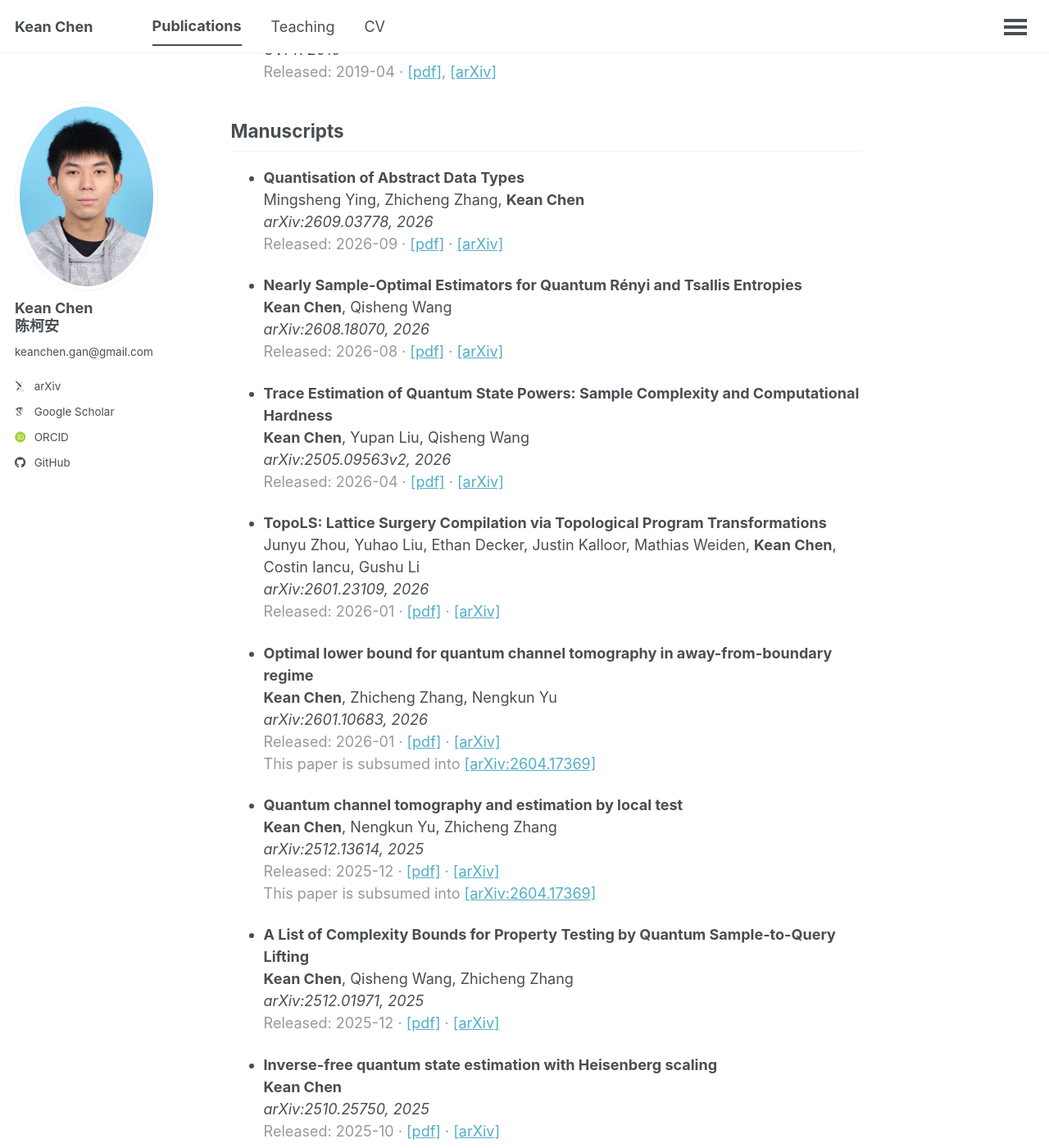
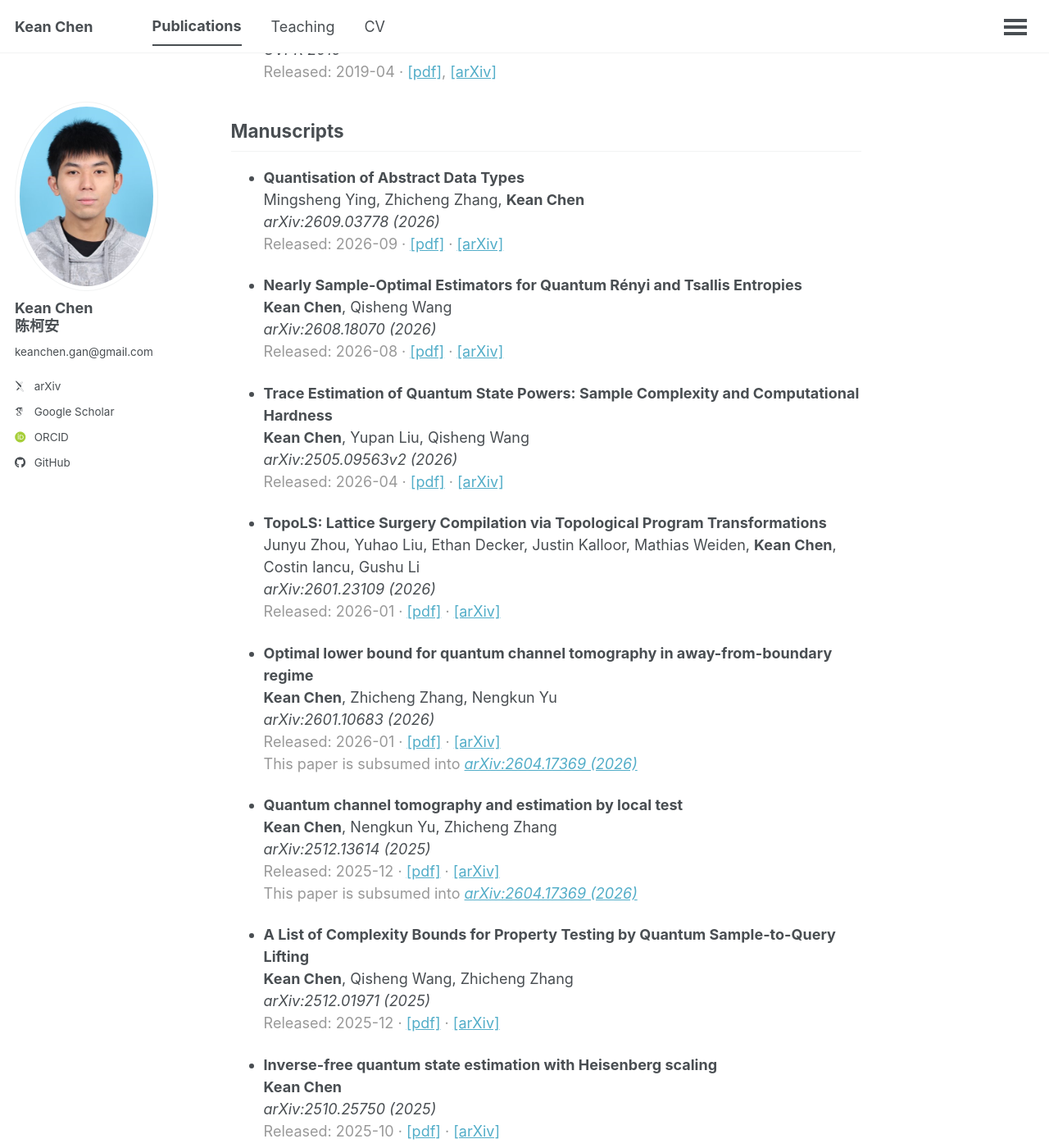
Before and after one commit to cccorn/cccorn.github.io, a Jekyll site: the page built from _pages/publications.md, in a window 1280 px wide and 1400 px high, scrolled down 2657 px. Shown: the whole window at 82% size. Built offline with Jekyll 4.4.1, drawn with Linux system fonts in a browser that asks for light colours; some web fonts are replaced; some of the changed text lies outside the part shown.

Commit message:
Update publications.md

```diff
--- a/_pages/publications.md
+++ b/_pages/publications.md
@@ -29,7 +29,7 @@ Papers are listed by release date.
 **Kean Chen**, Filippo Girardi, Aadil Oufkir, Nengkun Yu, Zhicheng Zhang
 *FOCS 2026*
 <span class="light-text">Released: 2026-04 &middot; [[pdf]](/publications/Quantum_channel_tomography_optimal_bounds_and_a_Heisenberg_to_classical_phase_transition.pdf) &middot; [[arXiv]](https://arxiv.org/abs/2604.17369)</span>
-<span class="light-text">This paper subsumes prior papers [[arXiv:2512.13614]](https://arxiv.org/abs/2512.13614), [[arXiv:2601.04180]](https://arxiv.org/abs/2601.04180), [[arXiv:2601.10683]](https://arxiv.org/abs/2601.10683)</span>
+<span class="light-text">This paper subsumes prior papers [*arXiv:2512.13614 (2025)*](https://arxiv.org/abs/2512.13614), [*arXiv:2601.04180 (2026)*](https://arxiv.org/abs/2601.04180), [*arXiv:2601.10683 (2026)*](https://arxiv.org/abs/2601.10683)</span>
 
 - **AlphaSyndrome: Tackling the Syndrome Measurement Circuit Scheduling Problem for QEC Codes**
 Yuhao Liu, Shuohao Ping, Junyu Zhou, Ethan Decker, Justin Kalloor, Mathias Weiden, **Kean Chen**, Yunong Shi, Ali Javadi-Abhari, Costin Iancu, Gushu Li
@@ -105,47 +105,47 @@ Zhiming Chen, **Kean Chen**, Weiyao Lin, John See, Hui Yu, Yan Ke, Cong Yang
 
 - **Quantisation of Abstract Data Types**
 Mingsheng Ying, Zhicheng Zhang, **Kean Chen**
-*arXiv:2609.03778, 2026*
+*arXiv:2609.03778 (2026)*
 <span class="light-text">Released: 2026-09 &middot; [[pdf]](/publications/Quantisation_of_Abstract_Data_Types.pdf) &middot; [[arXiv]](https://arxiv.org/abs/2609.03778)</span>
 
 - **Nearly Sample-Optimal Estimators for Quantum Rényi and Tsallis Entropies**
 **Kean Chen**, Qisheng Wang
-*arXiv:2608.18070, 2026*
+*arXiv:2608.18070 (2026)*
 <span class="light-text">Released: 2026-08 &middot; [[pdf]](/publications/Nearly_Sample-Optimal_Estimators_for_Quantum_Renyi_and_Tsallis_Entropies.pdf) &middot; [[arXiv]](https://arxiv.org/abs/2608.18070)</span>
 
 - **Trace Estimation of Quantum State Powers: Sample Complexity and Computational Hardness**
 **Kean Chen**, Yupan Liu, Qisheng Wang
-*arXiv:2505.09563v2, 2026*
+*arXiv:2505.09563v2 (2026)*
 <span class="light-text">Released: 2026-04 &middot; [[pdf]](/publications/Trace_Estimation_of_Quantum_State_Powers_Sample_Complexity_and_Computational_Hardness.pdf) &middot; [[arXiv]](https://arxiv.org/abs/2505.09563v2)</span>
 
 - **TopoLS: Lattice Surgery Compilation via Topological Program Transformations**
 Junyu Zhou, Yuhao Liu, Ethan Decker, Justin Kalloor, Mathias Weiden, **Kean Chen**, Costin Iancu, Gushu Li
-*arXiv:2601.23109, 2026*
+*arXiv:2601.23109 (2026)*
 <span class="light-text">Released: 2026-01 &middot; [[pdf]](/publications/TopoLS_Lattice_Surgery_Compilation_via_Topological_Program_Transformations.pdf) &middot; [[arXiv]](https://arxiv.org/abs/2601.23109)</span>
 
 - **Optimal lower bound for quantum channel tomography in away-from-boundary regime**
 **Kean Chen**, Zhicheng Zhang, Nengkun Yu
-*arXiv:2601.10683, 2026*
+*arXiv:2601.10683 (2026)*
 <span class="light-text">Released: 2026-01 &middot; [[pdf]](/publications/Optimal_lower_bound_for_quantum_channel_tomography_in_away-from-boundary_regime.pdf) &middot; [[arXiv]](https://arxiv.org/abs/2601.10683)</span>
-<span class="light-text">This paper is subsumed into [[arXiv:2604.17369]](https://arxiv.org/abs/2604.17369)</span>
+<span class="light-text">This paper is subsumed into [*arXiv:2604.17369 (2026)*](https://arxiv.org/abs/2604.17369)</span>
 
 - **Quantum channel tomography and estimation by local test**
 **Kean Chen**, Nengkun Yu, Zhicheng Zhang
-*arXiv:2512.13614, 2025*
+*arXiv:2512.13614 (2025)*
 <span class="light-text">Released: 2025-12 &middot; [[pdf]](/publications/Quantum_channel_tomography_and_estimation_by_local_test.pdf) &middot; [[arXiv]](https://arxiv.org/abs/2512.13614)</span>
-<span class="light-text">This paper is subsumed into [[arXiv:2604.17369]](https://arxiv.org/abs/2604.17369)</span>
+<span class="light-text">This paper is subsumed into [*arXiv:2604.17369 (2026)*](https://arxiv.org/abs/2604.17369)</span>
 
 - **A List of Complexity Bounds for Property Testing by Quantum Sample-to-Query Lifting**
 **Kean Chen**, Qisheng Wang, Zhicheng Zhang
-*arXiv:2512.01971, 2025*
+*arXiv:2512.01971 (2025)*
 <span class="light-text">Released: 2025-12 &middot; [[pdf]](/publications/A_List_of_Complexity_Bounds_for_Property_Testing_by_Quantum_Sample-to-Query_Lifting.pdf) &middot; [[arXiv]](https://arxiv.org/abs/2512.01971)</span>
 
 - **Inverse-free quantum state estimation with Heisenberg scaling**
 **Kean Chen**
-*arXiv:2510.25750, 2025*
+*arXiv:2510.25750 (2025)*
 <span class="light-text">Released: 2025-10 &middot; [[pdf]](/publications/Inverse-free_quantum_state_estimation_with_Heisenberg_scaling.pdf) &middot; [[arXiv]](https://arxiv.org/abs/2510.25750)</span>
 
 - **VeriQBench: A Benchmark for Multiple Types of Quantum Circuits**
 **Kean Chen**, Wang Fang, Ji Guan, Xin Hong, Mingyu Huang, Junyi Liu, Qisheng Wang, Mingsheng Ying
-*arXiv:2206.10880, 2022*
+*arXiv:2206.10880 (2022)*
 <span class="light-text">Released: 2022-06 &middot; [[pdf]](/publications/VeriQBench_A_Benchmark_for_Multiple_Types_of_Quantum_Circuits.pdf) &middot; [[arXiv]](https://arxiv.org/abs/2206.10880)</span>
```
